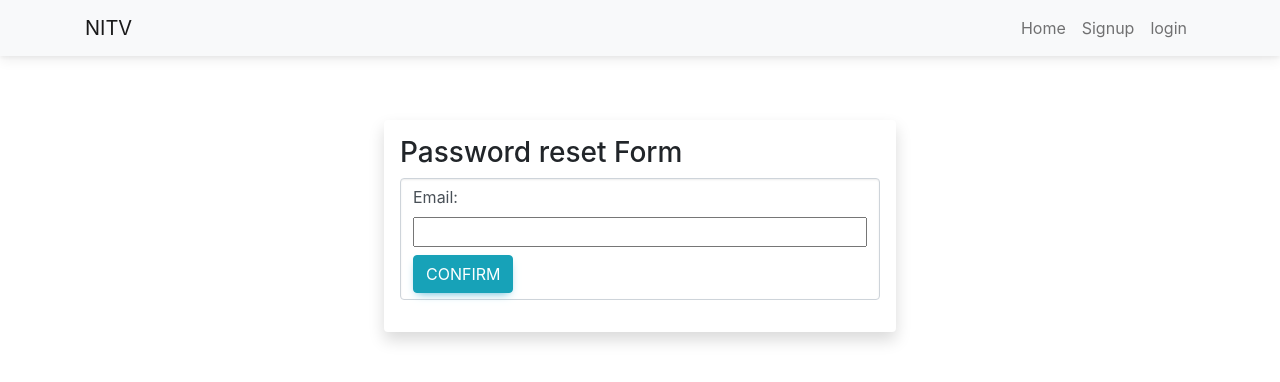
After one commit to SajjanPaudel/blog-django, a Django app: page /reset in a window 1280 px wide. The commit adds this page. Shown: the top 382 px of the page. Run offline with Django 4.2, Linux system fonts and the light colour scheme; some libraries are stand-ins or nearby versions.

Commit message:
Added password reset through email

```diff
--- a/blogapp/templates/login.html
+++ b/blogapp/templates/login.html
@@ -13,8 +13,6 @@
     <br><br><br>
     <div class=" mt-5 container-fluid pt-3 shadow p-3 mb-5 bg-white rounded"style="width:40%">
             <div class=" m-3  form-wrapper">
-
-
                 <h3>LOGIN TO YOUR PROFILE</h3>
                 <form class="mt-3" method="post">
                     {% csrf_token %}
@@ -24,6 +22,7 @@
                     </div>
                 </form>
             </div >
+            <a class="btn btn-success mt-2 mb-3 center" style="width:100%" href="{% url 'password_reset'%}">RESET PASSWORD</a>
                 <h5 class="text-center">Dont have an account yet</h5>
                 <h5 class="text-center">Register here</h5>
                 <a class="btn btn-success mt-2 mb-3 center" style="width:100%" href="{% url 'register-user'%}">Register</a>
--- /dev/null
+++ b/blogapp/templates/reset_password.html
@@ -0,0 +1,15 @@
+{% extends 'base.html' %}
+{% block content %}
+<br><br><br>
+<div class="mt-5 container-fluid pt-3 shadow p-3 mb-5 bg-white rounded"style="width:40%">
+    <div class="form-group">
+        <h3>Password reset Form</h3>
+        <form action="POST" class="form-control">
+            {% csrf_token %}
+            {{form}}
+        <button class="btn btn-info mt-2" type="submit">CONFIRM</button>
+        </form>
+    </div>
+</div>
+
+{% endblock content %}
--- a/blogapp/urls.py
+++ b/blogapp/urls.py
@@ -1,6 +1,6 @@
 from django.urls import path
-from .views import blogList,blogDetail,blogCreate,updateBlog,userLoginView,userProfile,userRegister,deleteBlog,searchView,changePass
-
+from .views import blogList,blogDetail,blogCreate,updateBlog,userLoginView,userProfile,userRegister,deleteBlog,searchView,ChangePasswordView,resetPasswordView
+from django.contrib.auth import views as auth_views
 
 urlpatterns =[
     path('', blogList, name="tasks"),
@@ -12,6 +12,7 @@ urlpatterns =[
     path('delete_blog/<int:id>',deleteBlog,name="delete"),
     path('profile/<int:id>', userProfile,name="profile"),
     path('search', searchView, name="search"),
-    path('password/', changePass, name="one")
+    path('password/', ChangePasswordView.as_view(), name="one"),
+    path('reset',resetPasswordView.as_view(), name="password_reset" ),
 
 ]
--- a/blogapp/views.py
+++ b/blogapp/views.py
@@ -2,12 +2,10 @@ from django.shortcuts import render,redirect,get_object_or_404,HttpResponseRedir
 from .models import Topic
 from functools import wraps
 from django import forms
-from django.contrib.auth.views import LoginView
-from .forms import RegisterForm,UpdateForm,passwordChangeForm
+from django.contrib.auth.views import LoginView,PasswordChangeView,PasswordResetView,PasswordResetCompleteView,PasswordResetConfirmView,PasswordResetDoneView
+from .forms import RegisterForm,UpdateForm
 from django.contrib.auth.decorators import login_required
-from django.contrib.auth.forms import PasswordChangeForm
 from .forms import AddForm,UpdateForm
-from django.contrib.auth import update_session_auth_hash
 from django.contrib import messages
 from django.urls import reverse_lazy
 # from django.contrib.auth import authenticate, login
@@ -15,6 +13,7 @@ from django.contrib.auth.models import User
 from django.contrib.auth.decorators import user_passes_test
 from django.http import HttpResponseForbidden,HttpResponse
 from django.core.paginator import Paginator
+from django.contrib.messages.views import SuccessMessageMixin
 
 
 def is_author(view_func):
@@ -101,14 +100,32 @@ class userLoginView(LoginView):
     def get_success_url(self):
         return reverse_lazy('tasks')
 
-def changePass(request):
-    form = passwordChangeForm
-    if request.method == 'POST':
-        form= passwordChangeForm(request.POST)
-        if form.is_valid:
-            form.save()
-        return redirect('tasks')
-    return render(request, 'update_password.html',{'form':form})
+# def changePass(request):
+#     form = passwordChangeForm
+#     if request.method == 'POST':
+#         form= passwordChangeForm(request.POST)
+#         if form.is_valid:
+#             form.save()
+#         return redirect('tasks')
+#     return render(request, 'update_password.html',{'form': form })
+
+class ChangePasswordView( PasswordChangeView):
+    template_name = 'update_password.html'
+    success_message = "Successfully Changed Your Password"
+    success_url = reverse_lazy('tasks')
+
+class resetPasswordView(SuccessMessageMixin,PasswordResetView):
+    template_name = 'reset_password.html'
+    email_template_name = 'users/password_reset_email.html'
+    subject_template_name = 'users/password_reset_subject'
+
+    success_message = "We've emailed you instructions for setting your password, " \
+                      "if an account exists with the email you entered. You should receive them shortly." \
+                      " If you don't receive an email, " \
+                      "please make sure you've entered the address you registered with, and check your spam folder."
+    success_url= 'password_reset_confirm'
+
+
 
 def userRegister(request):
     form=RegisterForm()
--- a/blogcore/settings.py
+++ b/blogcore/settings.py
@@ -144,3 +144,8 @@ DEFAULT_AUTO_FIELD = 'django.db.models.BigAutoField'
 
 LOGIN_URL='login'
 LOGOUT_REDIRECT_URL = "/"
+
+EMAIL_HOST = 'sandbox.smtp.mailtrap.io'
+EMAIL_HOST_USER = '52f2eea5903f09'
+EMAIL_HOST_PASSWORD = 'e01453b7bef771'
+EMAIL_PORT = '2525'
```
Also changed, not shown: blogapp/forms.py (+1 -6 lines), blogapp/templates/update_password.html (+6 -5 lines), db.sqlite3.
